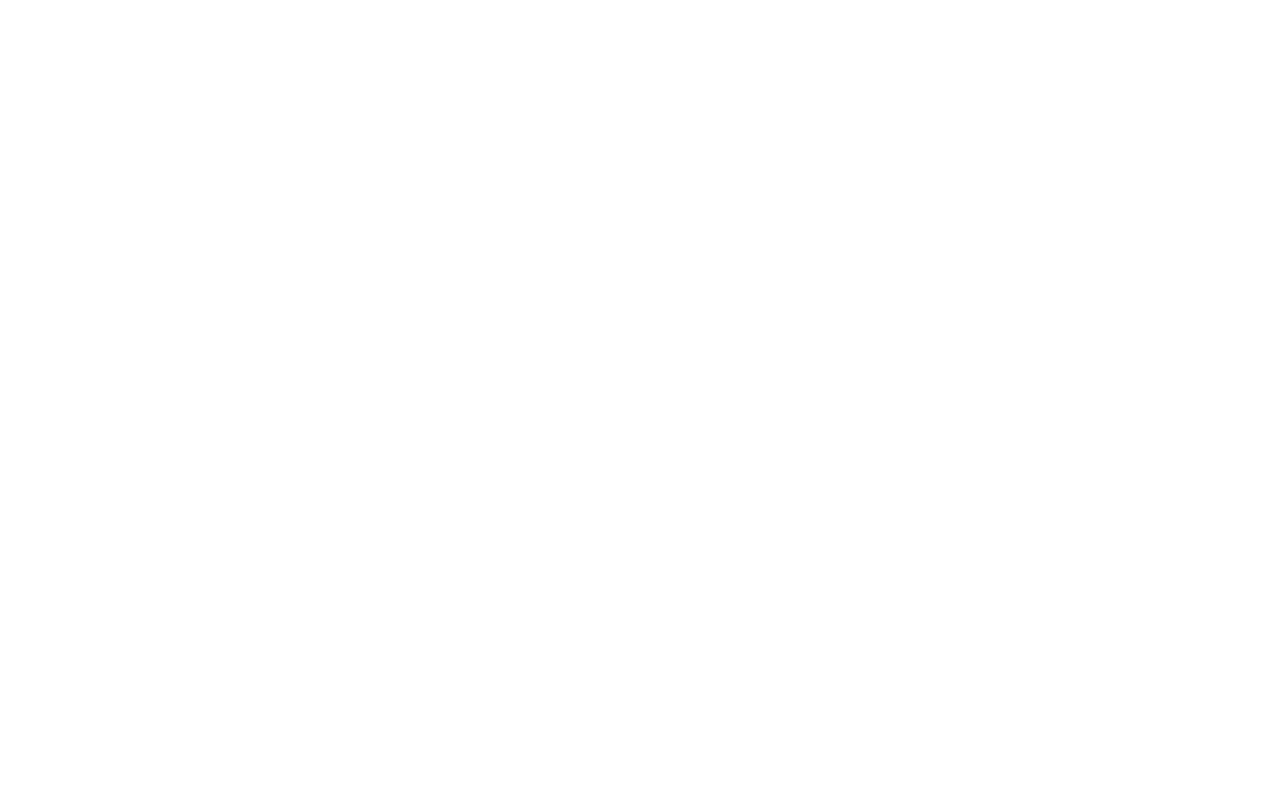
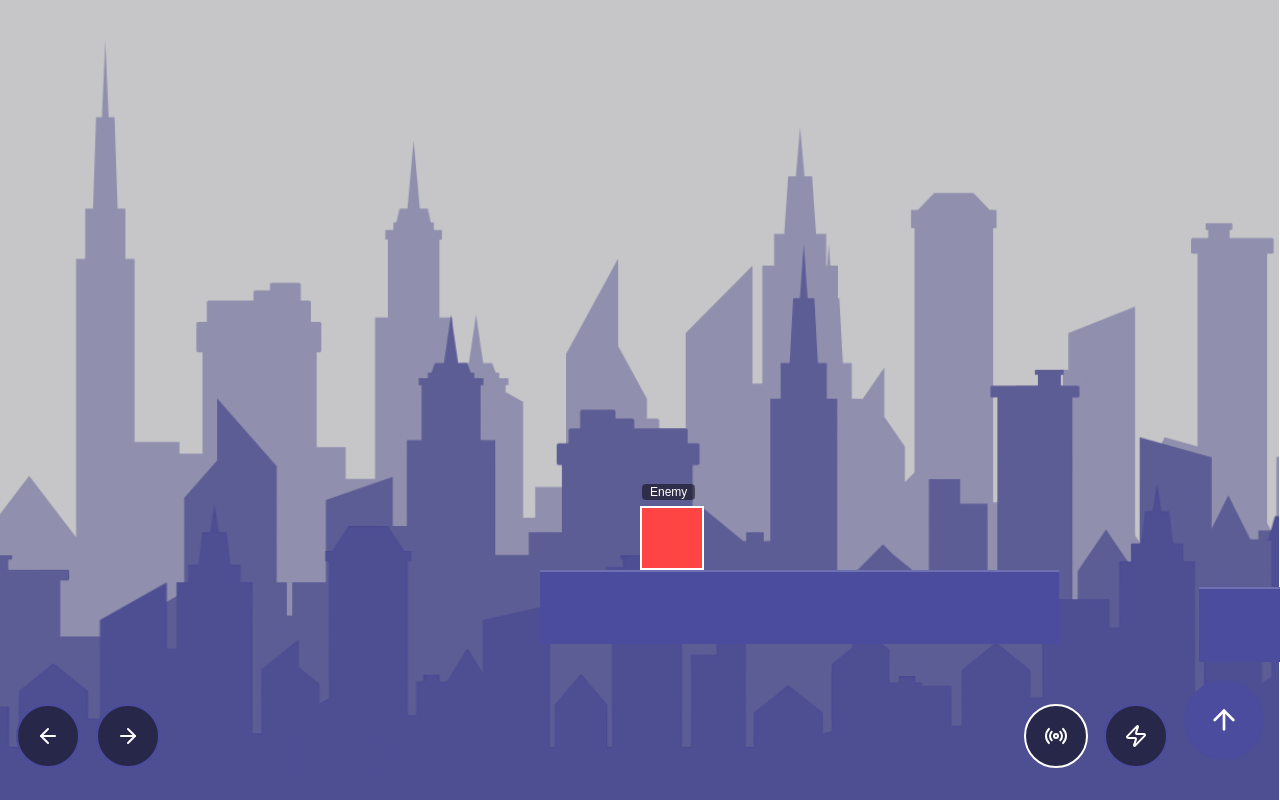
Before and after one commit to furinehigh/ShadowRift, a Next.js app: page / in a window 1280 px wide. Built offline with nearby package versions, Linux system fonts and the light colour scheme.

Commit message:
added proper player and the game layer for basic movements and parallax movements testing

```diff
--- a/components/bg/SplitWorld.tsx
+++ b/components/bg/SplitWorld.tsx
@@ -6,6 +6,7 @@
 import { useEffect, useMemo, useRef, useState } from "react"
 import { Platform, PlayerState } from "@/types/types"
 import { useGameLoop } from "@/hooks/useGameLoop"
+import MobileControls from "../mobile/MobileControls"
 
 const GRAVITY = 1800
 const JUMP_FORCE = -800
@@ -149,7 +150,7 @@
             if (k === ' ' || k === 'w' || k === 'arrowup') inputs.current.jump = true
 
             if (k === 'r') {
-                // handleRiftToggle or smth
+                handleRiftToggle()
             }
         }
 
@@ -171,12 +172,48 @@
         }
     }, [])
 
+    const handleRiftToggle = () => {
+        const now = Date.now()
+
+        if (now - p1.current.lastRiftSwitch < RIFT_COOLDOWN) return
+
+        p1.current.lastRiftSwitch = now
+        playSound('rift')
+
+        p1.current.realm = p1.current.realm === 'normal' ? 'shadow' : 'normal'
+
+        if (p1.current.realm === 'shadow') openRift()
+            else closeRift()
+    }
+
+    // rendering pos
+    const getRenderStyle = (obj: {x: number, y: number, width: number, height: number}) => {
+        const cameraX = p1.current.x - (window.innerWidth/2) + (PLAYER_SIZE/2)
+
+        return {
+            left: obj.x - cameraX,
+            top: obj.y,
+            widht: obj.width,
+            height: obj.height
+        }
+    }
+
+    const cameraOffset = p1.current.x
+
     return (
-        <div className="flex w-full h-full  relative overflow-hidden">
-            <div className="relative h-full transition-all duration-500 ease-out"
+        <div className="flex w-full h-full  relative overflow-hidden select-none">
+            <div className="relative h-full transition-all duration-500 ease-out border-r border-white/10"
                 style={{ width: riftOpen ? '50%' : '100%' }}
             >
-                {/* <RealmScene realm={realms[0]} /> */}
+                <RealmScene realm={realms[0]} cameraOffset={cameraOffset} />
+
+                <GameLayer
+                    p1={p1.current}
+                    p2={p2.current}
+                    platforms={platforms}
+                    cameraX={cameraOffset - (riftOpen ? window.innerWidth / 4 : window.innerWidth / 2)}
+                    viewportWidth={riftOpen ? window.innerWidth /2 : window.innerWidth}
+                />
             </div>
 
 
@@ -186,7 +223,81 @@
                     opacity: riftOpen ? 1 : 0
                 }}
             >
-                {/* <RealmScene realm={realms[1]} /> */}
+                <RealmScene realm={realms[1]} cameraOffset={cameraOffset} />
+                <GameLayer
+                    p1={p1.current}
+                    p2={p2.current}
+                    platforms={platforms}
+                    cameraX={cameraOffset - window.innerWidth / 4}
+                    viewportWidth={window.innerWidth /2}
+                    isRift={true}
+                />
+            </div>
+
+            <MobileControls
+                onJump={() => inputs.current.jump = true}
+                onLeft={(active) => inputs.current.left = active}
+                onRight={(active) => inputs.current.right = active}
+                onRift={handleRiftToggle}
+                onAttack={() => {}}
+            />
+
+        </div>
+    )
+}
+
+function GameLayer({p1, p2, platforms, cameraX, viewportWidth, isRift}: any) {
+    const offsetX = cameraX
+
+    return (
+        <div className="absolute inset-0 pointer-events-none">
+
+            {platforms.map((plat: Platform) => {
+                const left = plat.x - offsetX
+                if (left < -500 || left > viewportWidth + 500) return null
+
+                return (
+                    <div key={plat.id} style={{
+                        position: 'absolute',
+                        left,
+                        top: plat.y,
+                        width: plat.width,
+                        height: plat.height,
+                        backgroundColor: BLOCK_COLOR,
+                        borderTop: '2px solid rgba(255, 255, 255, 0.2)'
+                    }} />
+                )
+            })}
+
+            <div style={{
+                position: 'absolute',
+                left: p1.x - offsetX,
+                top: p1.y,
+                width: PLAYER_SIZE,
+                height: PLAYER_SIZE,
+                backgroundColor: isRift ? '#fff' : '#4b4c9d',
+                border: '2px solid white',
+                boxShadow: isRift ? '0 0 15px white' : 'none',
+                transform: `scaleX(${p1.facingRight ? 1 : -1})`,
+                transition: 'background-color 0.2s'
+            }}>
+                <div className="w-full h-full relative">
+                    <div className="absolute top-2 right-2 w-2 h-2 bg-white rounded-full" />
+                </div>
+            </div>
+
+            <div style={{
+                position: 'absolute',
+                left: p2.x - offsetX,
+                top: p2.y,
+                width: PLAYER_SIZE,
+                height: PLAYER_SIZE,
+                backgroundColor: '#ff4444',
+                border: '2px solid white'
+            }}>
+                <div className="absolute -top-6 left-0 text-xs text-white bg-black/50 px-2 rounded">
+                    Enemy
+                </div>
             </div>
 
         </div>
```
